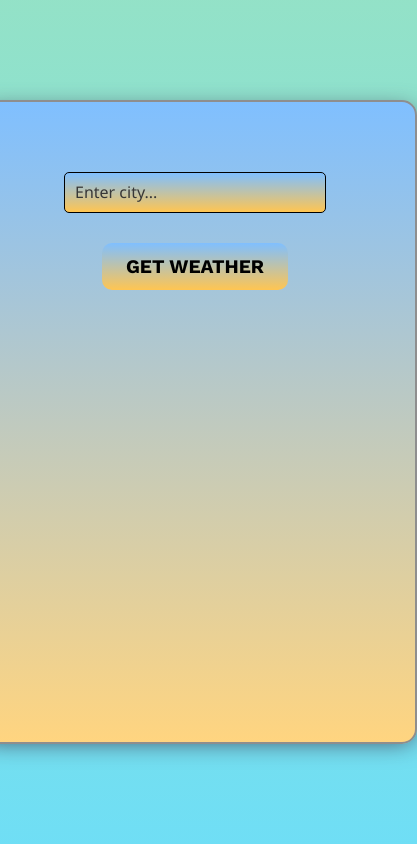
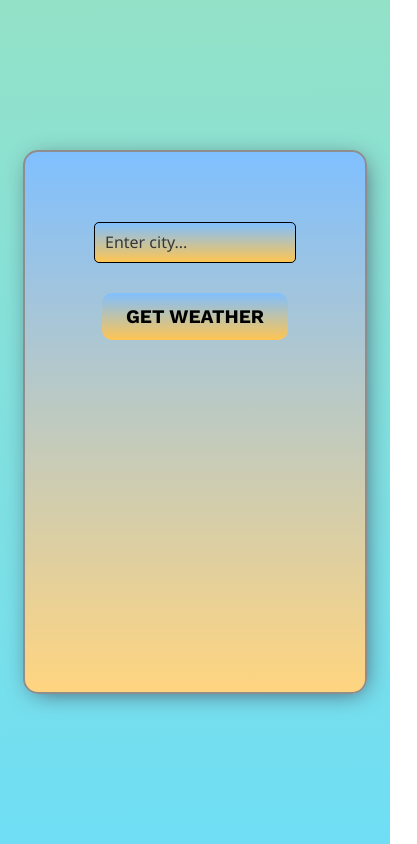
Before and after one commit to Arturoo95/Weather-App, a website: page index.html in a window 390 px wide. Shown: the whole page, 417 px wide, since content can reach past the window. Drawn offline with nearby package versions, Linux system fonts and the light colour scheme.

Commit message:
mobile fixed

```diff
--- a/styles_css/main.scss
+++ b/styles_css/main.scss
@@ -30,7 +30,6 @@ body {
 .app-container {
   padding: 20px;
   display: flex;
-  min-width: 300px;
   flex-direction: column;
   width: 400px;
   height: 600px;
@@ -161,3 +160,10 @@ body {
     }
   }
 }
+
+@media screen and (max-width: 600px) {
+  .app-container {
+    width: 300px;
+    height: 500px;
+  }
+}
```
Also changed, not shown: styles_css/main.css.
